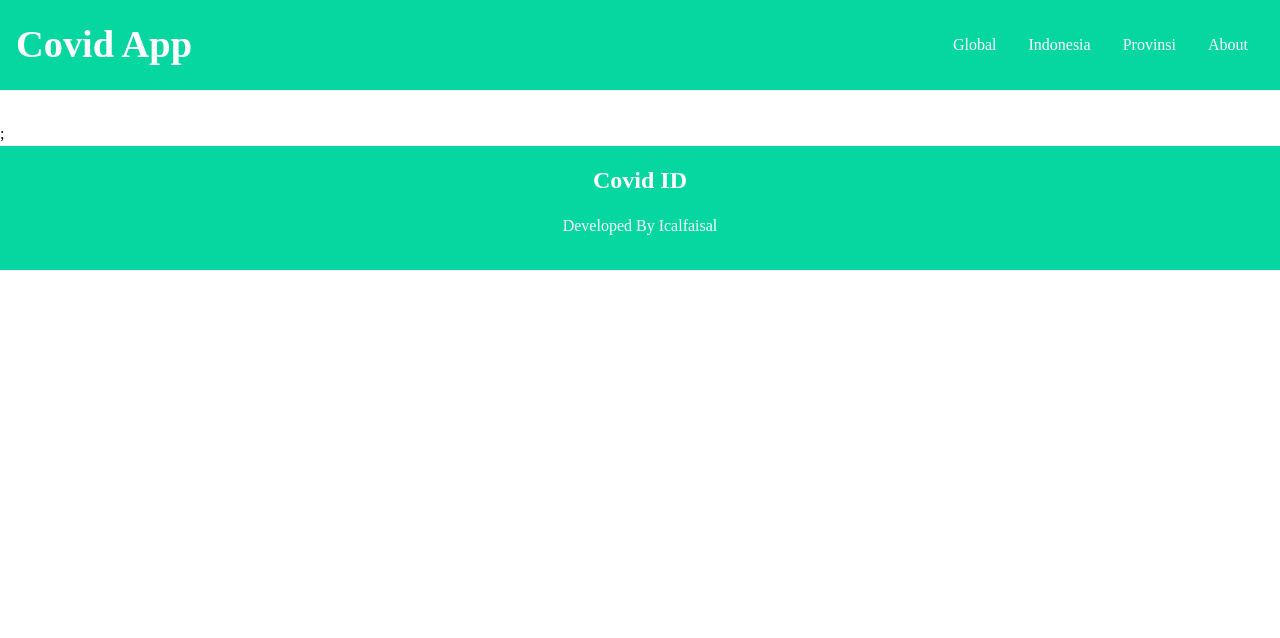
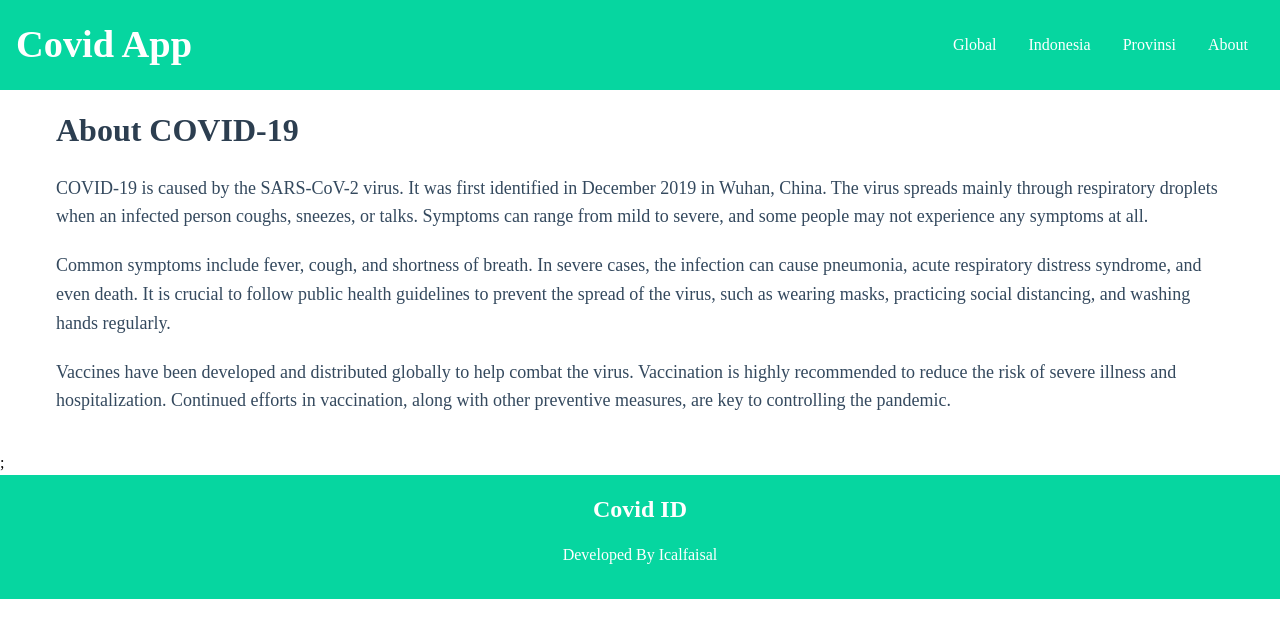
Before and after one commit to icalfaisal57/frontend-engineer-final-project, a React (Vite) app: page /about in a window 1280 px wide. Shown: the top 638 px of the page. Built offline with nearby package versions, Linux system fonts and the light colour scheme.

Commit message:
about page

```diff
--- /dev/null
+++ b/src/components/About/About.jsx
@@ -0,0 +1,34 @@
+import StyledAbout from "./About.styled";
+
+function About() {
+	return (
+		<StyledAbout>
+			<div className="about-container">
+				<h1 className="title">About COVID-19</h1>
+				<p className="content">
+					COVID-19 is caused by the SARS-CoV-2 virus. It was first identified in
+					December 2019 in Wuhan, China. The virus spreads mainly through
+					respiratory droplets when an infected person coughs, sneezes, or
+					talks. Symptoms can range from mild to severe, and some people may not
+					experience any symptoms at all.
+				</p>
+				<p className="content">
+					Common symptoms include fever, cough, and shortness of breath. In
+					severe cases, the infection can cause pneumonia, acute respiratory
+					distress syndrome, and even death. It is crucial to follow public
+					health guidelines to prevent the spread of the virus, such as wearing
+					masks, practicing social distancing, and washing hands regularly.
+				</p>
+				<p className="content">
+					Vaccines have been developed and distributed globally to help combat
+					the virus. Vaccination is highly recommended to reduce the risk of
+					severe illness and hospitalization. Continued efforts in vaccination,
+					along with other preventive measures, are key to controlling the
+					pandemic.
+				</p>
+			</div>
+		</StyledAbout>
+	);
+}
+
+export default About;
--- /dev/null
+++ b/src/components/About/About.styled.jsx
@@ -0,0 +1,23 @@
+import styled from "styled-components";
+
+const StyledAbout = styled.div`
+.aboutContainer{
+	padding: 20px;
+	text-align: center;
+	background-color: #f0f0f0;
+;}
+
+.title{
+	color: #2c3e50;
+	margin-bottom: 20px;
+;}
+
+.content{
+	color: #34495e;
+	line-height: 1.6;
+	margin-bottom: 20px;
+	font-size: 18px;
+;}
+`
+
+export default StyledAbout;
--- a/src/components/Form/Form.jsx
+++ b/src/components/Form/Form.jsx
@@ -4,7 +4,7 @@ import { v4 as uuidv4 } from "uuid";
 import StyledForm from "./Form.styled";
 import TableContext from "../../Context/TableContext";
 
-function Form(props) {
+function Form() {
 	const { provinces, setProvinces } = useContext(TableContext);
 	const [provinsi, setProvinsi] = useState("");
 	const [stats, setStats] = useState("");
--- a/src/pages/Home/Covid/About.jsx
+++ b/src/pages/Home/Covid/About.jsx
@@ -1,5 +1,11 @@
-function About() {
-	return <></>;
+import About from "../../../components/About/About";
+
+function Aboutpage() {
+	return (
+		<>
+			<About></About>
+		</>
+	);
 }
 
-export default About;
+export default Aboutpage;
```
